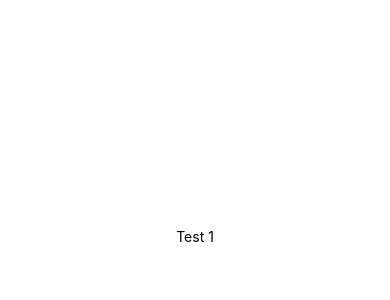
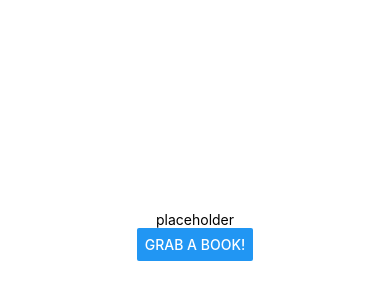
Before and after one commit to EclecticTaco/BookSort, a React Native app: screen / in a window 390 px wide. Shown: the part 186-486 px from the top of the page. Built offline with nearby package versions, Linux system fonts and the light colour scheme.

Commit message:
able to make API call to Open Library API, save to state

```diff
--- a/App.js
+++ b/App.js
@@ -1,19 +1,70 @@
-import React from 'react';
-import { StyleSheet, Text, View } from 'react-native';
+import React, { useState, Component } from 'react';
+import { Button, StyleSheet, Text, View, ActivityIndicator } from 'react-native';
 
-export default function App() {
-  return (
-    <View style={styles.container}>
-      <Text>Test 1</Text>
-    </View>
-  );
+export default class App extends Component {
+  constructor(props) {
+    super(props);
+    this.state = {
+      loaded: false,
+      error: false,
+      books: ['placeholder'],
+    }
+
+    this.getBook = this.getBook.bind(this)
+  }
+
+
+
+   getBook() {
+    return fetch('https://openlibrary.org/api/books?bibkeys=ISBN:9780060930219&jscmd=details&format=json')
+    .then((response) => response.json())
+    .then((json) => {
+      console.log('GET request made')
+      const books = this.state.books.concat(json);
+      this.setState({books: books, loaded: true})
+    })
+    .catch((error) => {
+      console.log(error);
+    })
+  }
+
+  render() {
+    const {loaded} = this.state
+      if (!loaded) {
+        return (
+          <View style={styles.main}>
+          <Text>
+            {this.state.books[0]}
+          </Text>
+          <Button
+          onPress={this.getBook}
+          title="Grab a book!"
+          />
+        </View>
+        )
+      } else {
+        return (
+        <View style={styles.main}>
+          <Text>
+            {JSON.stringify(this.state.books[1])}
+          </Text>
+          <Button
+          onPress={this.getBook}
+          title="Grab a book!"
+          />
+        </View>
+        )
+      }
+  }
+
+
 }
 
+
 const styles = StyleSheet.create({
-  container: {
+  main: {
     flex: 1,
-    backgroundColor: '#fff',
     alignItems: 'center',
     justifyContent: 'center',
-  },
-});
+  }
+})
```
